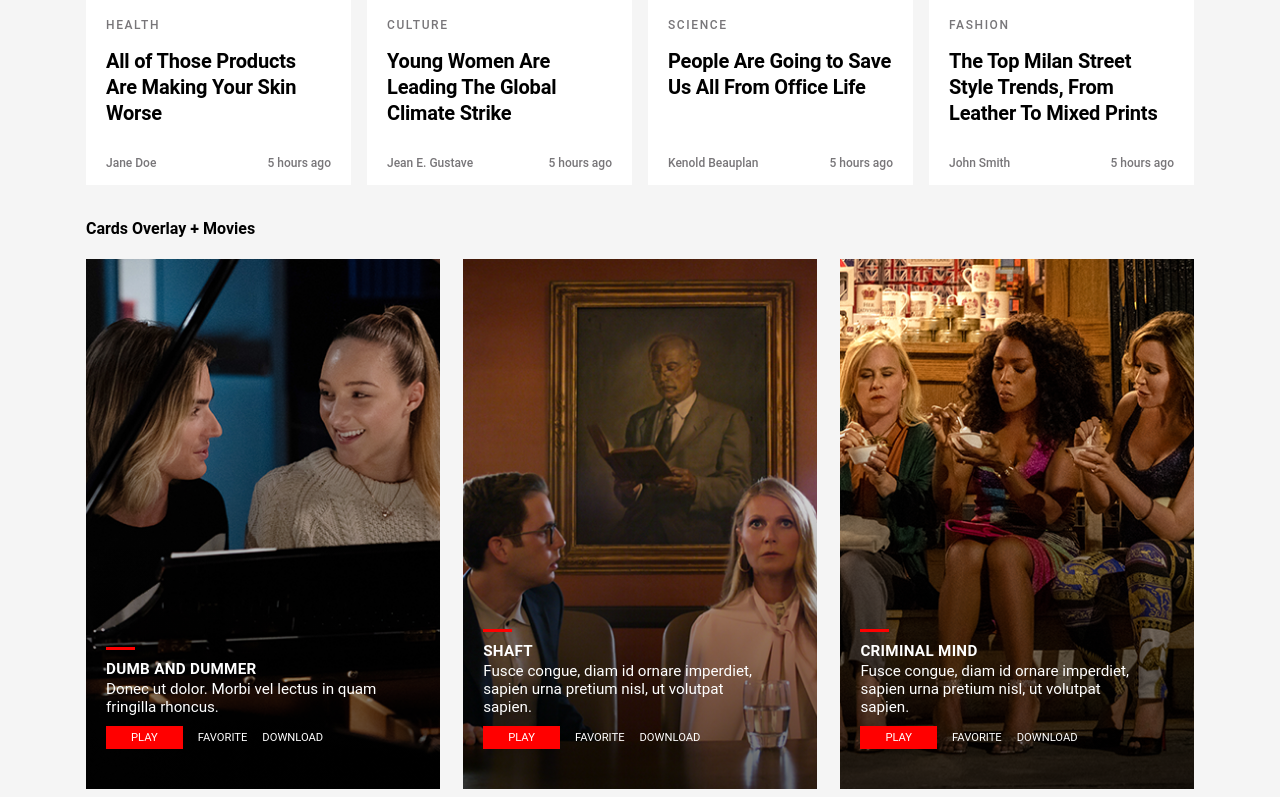
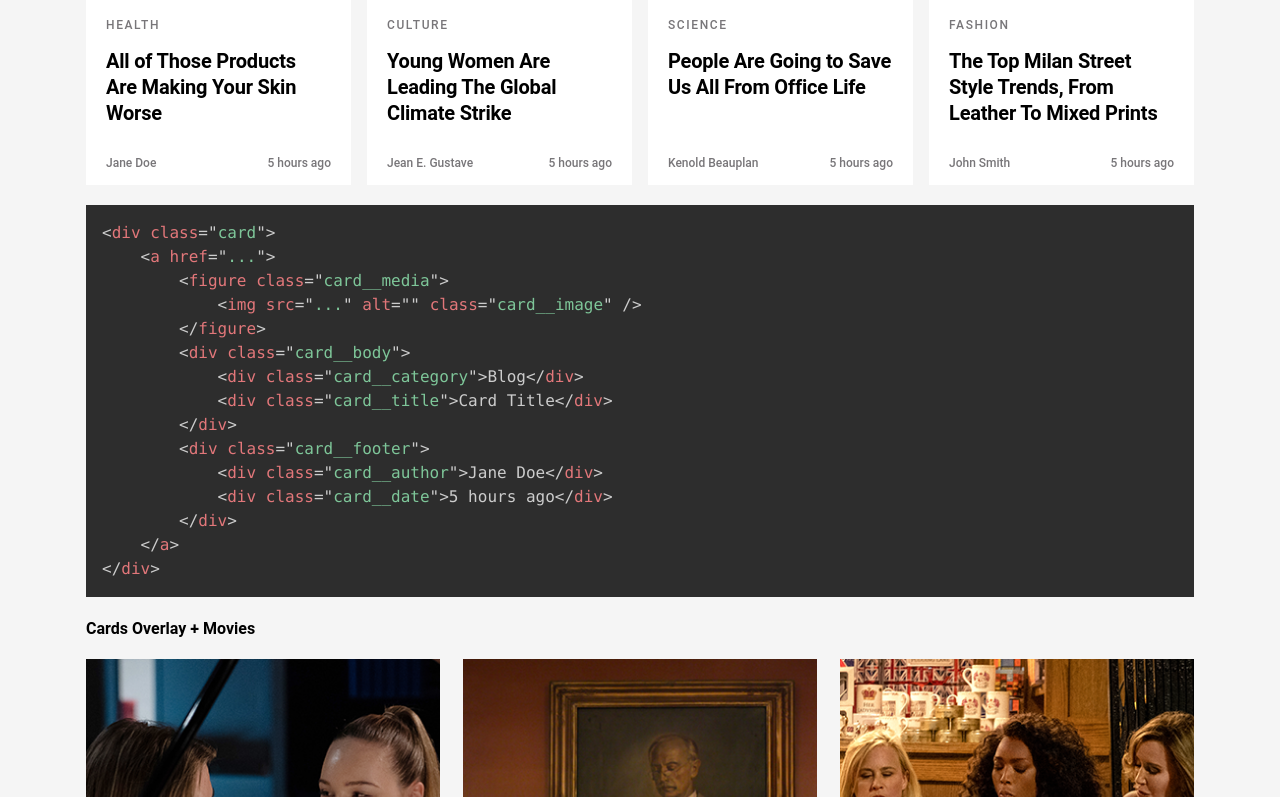
Before and after one commit to kenold/css-ui-v1, a React (Create React App) app: page /cards in a window 1280 px wide. Shown: the part 538-1335 px from the top of the page. Built offline with nearby package versions, Linux system fonts and the light colour scheme.

Commit message:
import and use BlogCode component

```diff
--- a/src/components/cards/blog.js
+++ b/src/components/cards/blog.js
@@ -1,4 +1,5 @@
 import React, { Component } from 'react';
+import BlogCode from "../../components/codes/blog";
 import PostData from '../../data/posts.json';
 
 class Blog extends Component {
@@ -31,6 +32,10 @@ class Blog extends Component {
 						))}
 					</div>
 				</section>
+
+				<section className="code">
+					<BlogCode />
+				</section>
 			</div>
 		);
 	}
```
